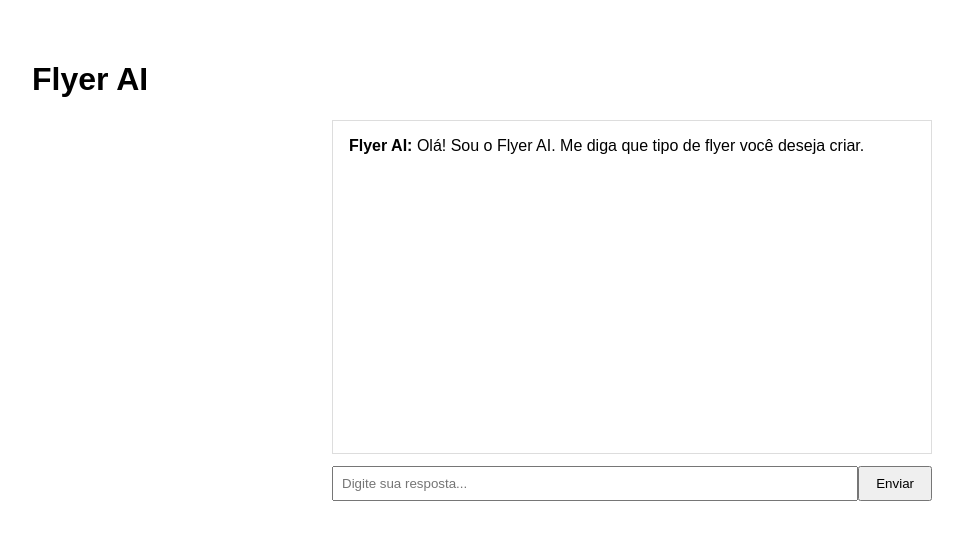
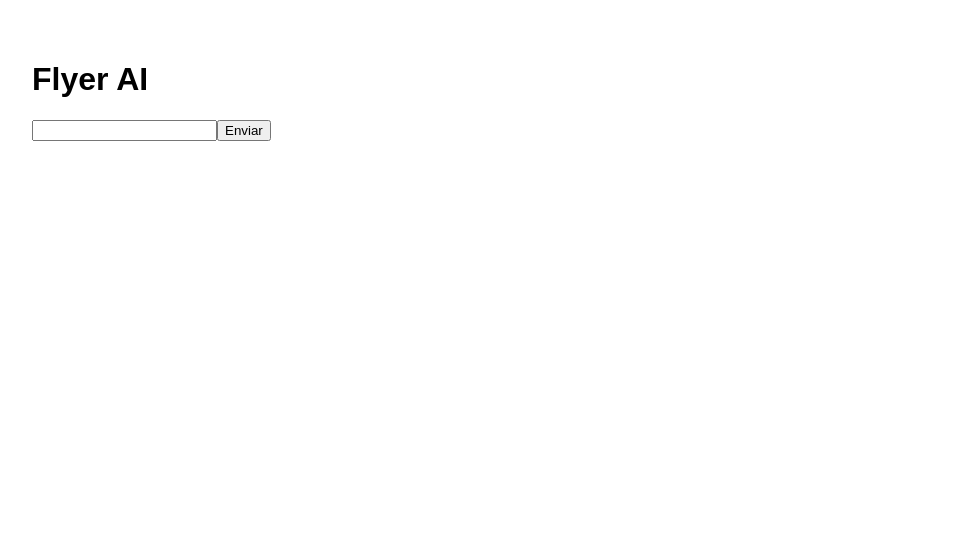
Before and after one commit to AnaPaulaSantos5/automacao-midias-TEST, a Next.js app: page / in a window 1280 px wide. Shown: the top 540 px of the page, without its empty margins (8-971 px from the left). Built offline with nearby package versions, Linux system fonts and the light colour scheme.

Commit message:
Atualizar o ChatBox.js

```diff
--- a/app/components/ChatBox.js
+++ b/app/components/ChatBox.js
@@ -1,86 +1,42 @@
 "use client";
-
 import { useState } from "react";
-import { processarMensagem } from "../utils/chatEngine";
-import produtos from "../data/produtos";
+import { chatEngine } from "@/app/utils/chatEngine";
 
 export default function ChatBox() {
-  const [mensagens, setMensagens] = useState([
-    { autor: "bot", texto: "Olá! Sou o Flyer AI. Me diga que tipo de flyer você deseja criar." }
-  ]);
+  const [messages, setMessages] = useState([]);
+  const [input, setInput] = useState("");
+  const [state, setState] = useState({ etapa: "inicio" });
 
-  const [input, setInput] = useState("");
-
-  const [estado, setEstado] = useState({
-    step: "inicio",
-    produto: null,
-    canal: null,
-    formato: null,
-    campanha: null
-  });
-
-  function enviarMensagem(e) {
-    e.preventDefault();
-
+  function enviar() {
     if (!input.trim()) return;
 
-    const mensagemUsuario = input;
+    const res = chatEngine(input, state);
 
-    setMensagens((prev) => [
+    setMessages(prev => [
       ...prev,
-      { autor: "user", texto: mensagemUsuario }
+      { from: "user", text: input },
+      { from: "bot", text: res.reply },
+      ...(res.prompt ? [{ from: "bot", text: res.prompt }] : [])
     ]);
 
-    const flyerConfig = produtos[estado.produto];
-
-    const resposta = processarMensagem(
-      estado,
-      mensagemUsuario,
-      flyerConfig
-    );
-
-    if (resposta?.texto) {
-      setMensagens((prev) => [
-        ...prev,
-        { autor: "bot", texto: resposta.texto }
-      ]);
-    }
-
-    if (resposta?.novoState) {
-      setEstado(resposta.novoState);
-    }
-
+    setState(res.state);
     setInput("");
   }
 
   return (
-    <div style={{ maxWidth: 600, margin: "0 auto" }}>
-      <div style={{ minHeight: 300, padding: 16, border: "1px solid #ddd" }}>
-        {mensagens.map((msg, i) => (
-          <div
-            key={i}
-            style={{
-              textAlign: msg.autor === "bot" ? "left" : "right",
-              marginBottom: 8
-            }}
-          >
-            <strong>{msg.autor === "bot" ? "Flyer AI" : "Você"}:</strong>{" "}
-            {msg.texto}
-          </div>
+    <div>
+      <div>
+        {messages.map((m, i) => (
+          <p key={i}><b>{m.from}:</b> {m.text}</p>
         ))}
       </div>
 
-      <form onSubmit={enviarMensagem} style={{ display: "flex", marginTop: 12 }}>
-        <input
-          value={input}
-          onChange={(e) => setInput(e.target.value)}
-          placeholder="Digite sua resposta..."
-          style={{ flex: 1, padding: 8 }}
-        />
-        <button type="submit" style={{ padding: "8px 16px" }}>
-          Enviar
-        </button>
-      </form>
+      <input
+        value={input}
+        onChange={e => setInput(e.target.value)}
+        onKeyDown={e => e.key === "Enter" && enviar()}
+      />
+      <button onClick={enviar}>Enviar</button>
     </div>
   );
 }
```
